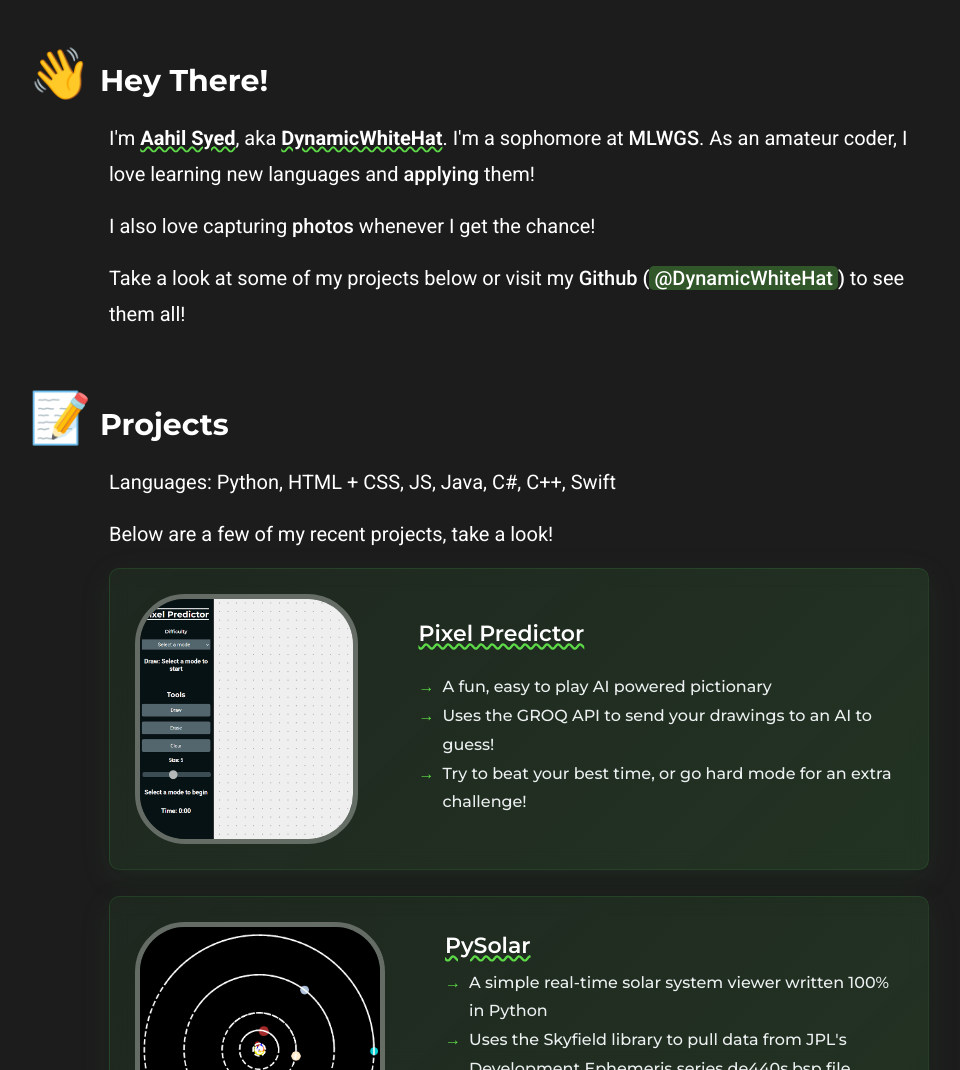
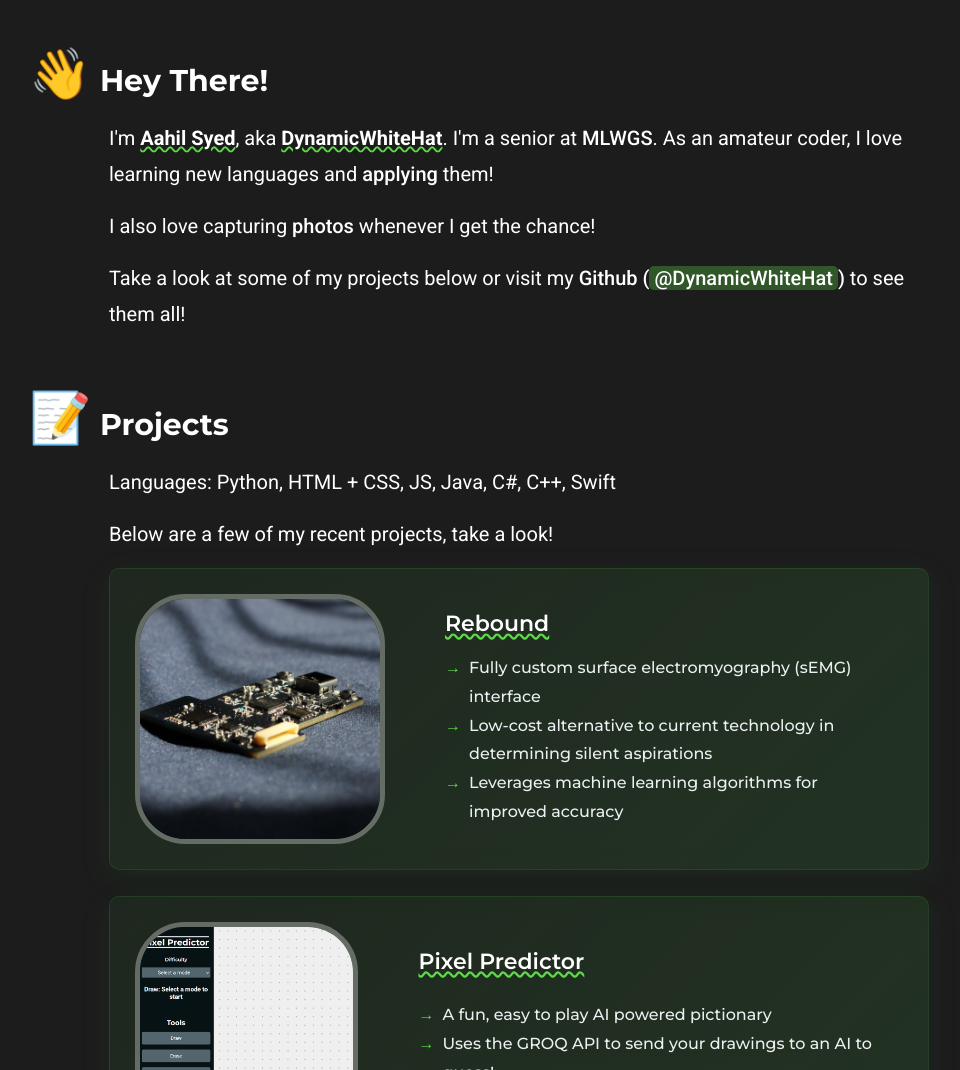
Before and after one commit to DynamicWhiteHat/dynamicwhitehat.github.io, a plain HTML site: page index.html in a window 1280 px wide. Shown: the part 800-1870 px from the top of the page, without its empty margins (161-1121 px from the left). Drawn offline with Linux system fonts and the light colour scheme; files whose address does not match are found by name.

Commit message:
Added more

```diff
--- a/index.html
+++ b/index.html
@@ -33,7 +33,7 @@
     <section id="about">
         <div class="container">
             <h1><span class="wave">👋</span> Hey There!</h1>
-            <p>I'm <strong class="name">Aahil Syed</strong>, aka <strong class="name">DynamicWhiteHat</strong>. I'm a sophomore at <a href="https://en.wikipedia.org/wiki/Maggie_L._Walker_Governor%27s_School_for_Government_and_International_Studies" target= "_blank" rel ="noopener">MLWGS</a>. As an amateur coder, I love learning new languages and <a href="https://github.com/DynamicWhiteHat?tab=repositories" target="_blank" rel="noopener">applying</a> them! </p>
+            <p>I'm <strong class="name">Aahil Syed</strong>, aka <strong class="name">DynamicWhiteHat</strong>. I'm a senior at <a href="https://en.wikipedia.org/wiki/Maggie_L._Walker_Governor%27s_School_for_Government_and_International_Studies" target= "_blank" rel ="noopener">MLWGS</a>. As an amateur coder, I love learning new languages and <a href="https://github.com/DynamicWhiteHat?tab=repositories" target="_blank" rel="noopener">applying</a> them! </p>
             <p>I also love capturing  <a href="pictures.html">photos</a> whenever I get the chance!</p>
             <p>Take a look at some of my projects below or visit my <a  href="https://github.com/DynamicWhiteHat/" target="_blank" rel="noopener">Github (<span class="highlight">&nbsp;@DynamicWhiteHat&nbsp;</span>)</a> to see them all!</p>
         </div>
@@ -44,6 +44,23 @@
             <h1><span style="font-size: 50px;">📝</span> Projects</h1>
             <p>Languages: Python, HTML + CSS, JS, Java, C#, C++, Swift</p>
             <p>Below are a few of my recent projects, take a look!</p>
+
+            <div class="project">
+                <a href="https://github.com/DynamicWhiteHat/Rebound", target="_blank">
+                <div class="project-container">
+                    <img src="Images/website/Rebound.jpg" alt="rebound image" style="width: 250px; height: 250px; border-radius: 50px; border: 5px solid rgba(255, 255, 255, 0.311); object-fit: cover;">
+                    <div class="project_side-container">
+                        <h3>Rebound</h3>
+                        <ul>
+                            <li class="list">Fully custom surface electromyography (sEMG) interface</li>
+                            <li class="list">Low-cost alternative to current technology in determining silent aspirations</li>
+                            <li class="list">Leverages machine learning algorithms for improved accuracy</li>
+                        </ul>
+                    </div>
+                </div>
+                </a>
+            </div>
+
             <div class="project">
                 <a href="https://dynamicwhitehat.github.io/Pixel-Predictor/", target="_blank">
                 <div class="project-container">
```
Also changed, not shown: Images/website/rebound.jpg (added).
